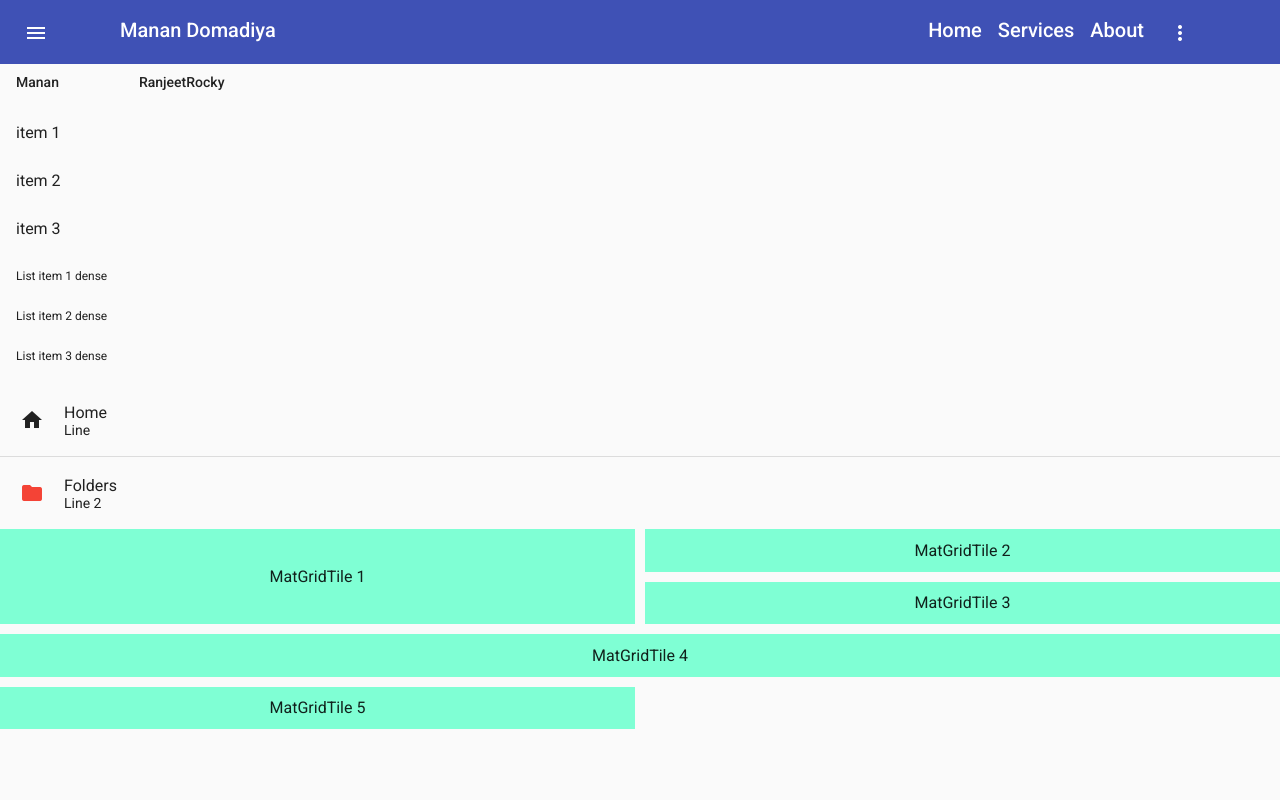
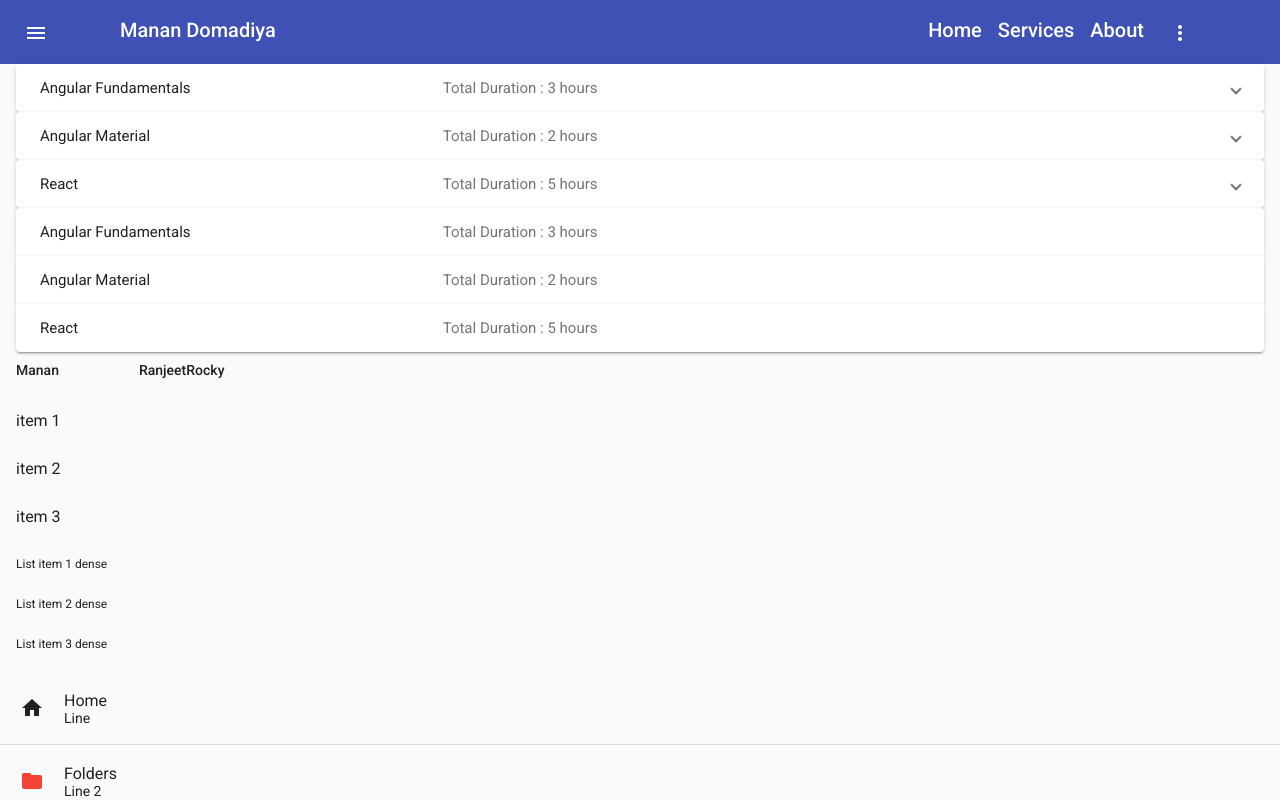
Before and after one commit to ranjeetrocky/angular-material-demo, an Angular app: page / in a window 1280 px wide. Built offline with nearby package versions, Linux system fonts and the light colour scheme.

Commit message:
16 added expansinPanels

```diff
--- a/src/app/app.component.css
+++ b/src/app/app.component.css
@@ -34,3 +34,8 @@ mat-sidenav {
 mat-grid-tile {
     background-color: aquamarine;
 }
+
+mat-expansion-panel {
+    margin-left: 16px;
+    margin-right: 16px;
+}
--- a/src/app/app.component.html
+++ b/src/app/app.component.html
@@ -45,6 +45,69 @@
                 </mat-menu>
             </mat-menu>
         </mat-toolbar>
+        <mat-expansion-panel>
+            <mat-expansion-panel-header>
+                <mat-panel-title>Angular Fundamentals</mat-panel-title>
+                <mat-panel-description>Total Duration : 3 hours</mat-panel-description>
+            </mat-expansion-panel-header>
+            <p>This is the panel content add course Details </p>
+            <mat-action-row>
+                <button mat-button>Enroll</button>
+            </mat-action-row>
+        </mat-expansion-panel>
+        <mat-expansion-panel>
+            <mat-expansion-panel-header>
+                <mat-panel-title>Angular Material</mat-panel-title>
+                <mat-panel-description>Total Duration : 2 hours</mat-panel-description>
+            </mat-expansion-panel-header>
+            <p>This is the panel content add course Details </p>
+            <mat-action-row>
+                <button mat-button>Enroll</button>
+            </mat-action-row>
+        </mat-expansion-panel>
+        <mat-expansion-panel>
+            <mat-expansion-panel-header>
+                <mat-panel-title>React</mat-panel-title>
+                <mat-panel-description>Total Duration : 5 hours</mat-panel-description>
+            </mat-expansion-panel-header>
+            <p>This is the panel content add course Details </p>
+            <mat-action-row>
+                <button mat-button>Enroll</button>
+            </mat-action-row>
+        </mat-expansion-panel>
+        <mat-accordion multi="true" hideToggle>
+            <!-- <mat-accordion> -->
+            <mat-expansion-panel>
+                <mat-expansion-panel-header>
+                    <mat-panel-title>Angular Fundamentals</mat-panel-title>
+                    <mat-panel-description>Total Duration : 3 hours</mat-panel-description>
+                </mat-expansion-panel-header>
+                <p>This is the panel content add course Details </p>
+                <mat-action-row>
+                    <button mat-button>Enroll</button>
+                </mat-action-row>
+            </mat-expansion-panel>
+            <mat-expansion-panel>
+                <mat-expansion-panel-header>
+                    <mat-panel-title>Angular Material</mat-panel-title>
+                    <mat-panel-description>Total Duration : 2 hours</mat-panel-description>
+                </mat-expansion-panel-header>
+                <p>This is the panel content add course Details </p>
+                <mat-action-row>
+                    <button mat-button>Enroll</button>
+                </mat-action-row>
+            </mat-expansion-panel>
+            <mat-expansion-panel>
+                <mat-expansion-panel-header>
+                    <mat-panel-title>React</mat-panel-title>
+                    <mat-panel-description>Total Duration : 5 hours</mat-panel-description>
+                </mat-expansion-panel-header>
+                <p>This is the panel content add course Details </p>
+                <mat-action-row>
+                    <button mat-button>Enroll</button>
+                </mat-action-row>
+            </mat-expansion-panel>
+        </mat-accordion>
         <mat-menu #lazyMenu="matMenu">
             <ng-template matMenuContent let-name="name" let-hobby="hobby">
                 <button mat-menu-item>Settings</button>
--- a/src/app/material/material.module.ts
+++ b/src/app/material/material.module.ts
@@ -11,6 +11,8 @@ import { MatMenuModule } from '@angular/material/menu';
 import { MatListModule } from '@angular/material/list';
 import { MatDividerModule } from '@angular/material/divider';
 import { MatGridListModule } from '@angular/material/grid-list';
+import { MatExpansionModule } from '@angular/material/expansion';
+
 const MaterialComponents = [
   MatButtonModule,
   MatButtonToggleModule,
@@ -23,6 +25,7 @@ const MaterialComponents = [
   MatListModule,
   MatDividerModule,
   MatGridListModule,
+  MatExpansionModule,
 ];
 
 @NgModule({
```
